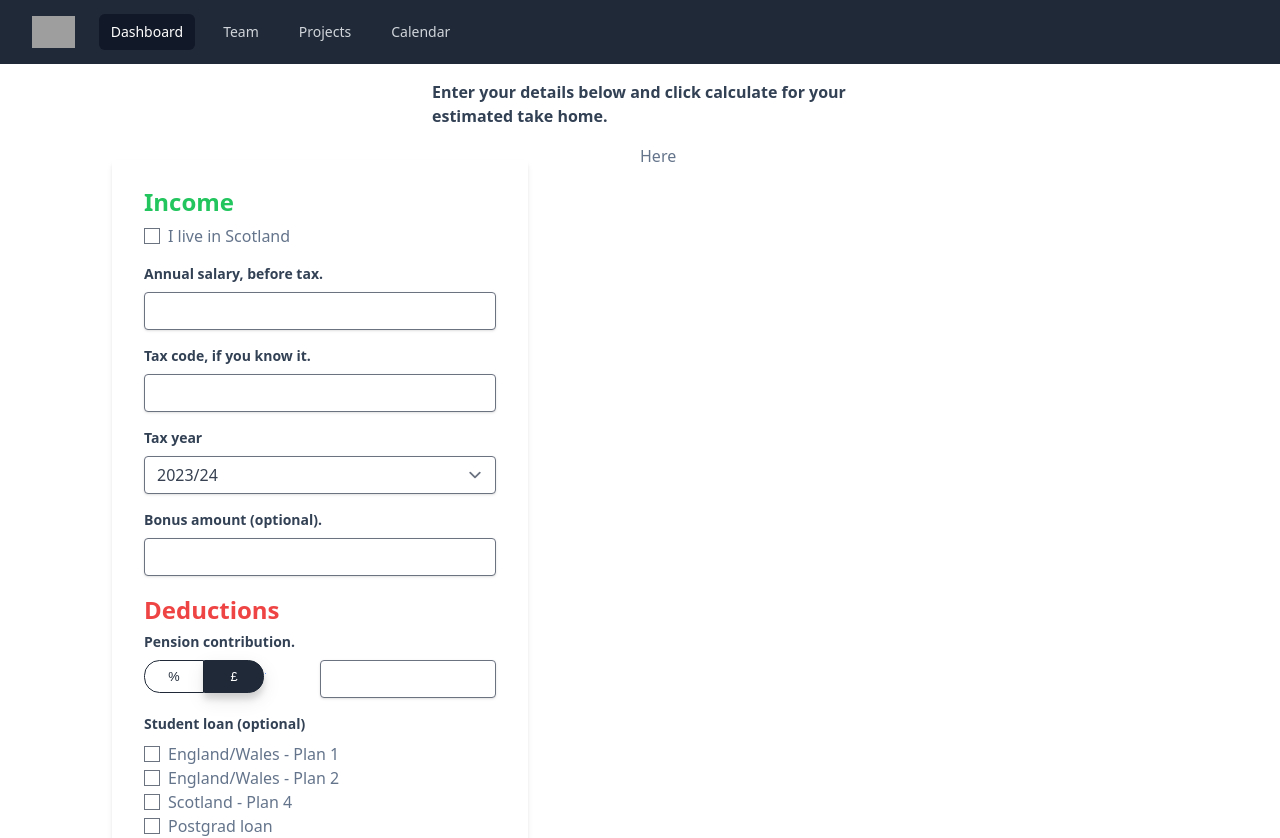
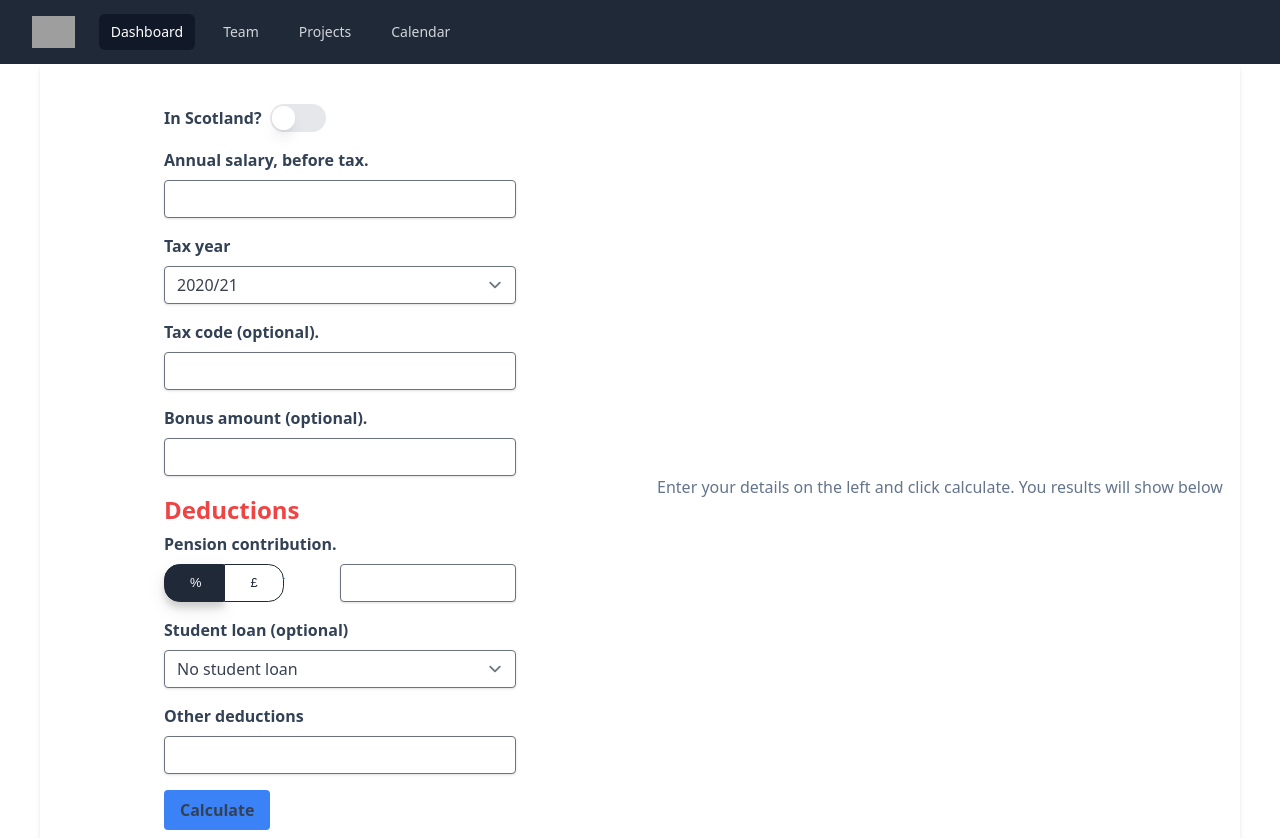
Before and after one commit to gwhi94/uktaxcalc, a React (Create React App) app in the folder uktaxcalcroot/: page / in a window 1280 px wide. Shown: the top 838 px of the page. Built offline with nearby package versions, Linux system fonts and the light colour scheme; grey boxes are pictures that could not be loaded.

Commit message:
Form validation

```diff
--- a/uktaxcalcroot/package.json
+++ b/uktaxcalcroot/package.json
@@ -10,6 +10,7 @@
     "@testing-library/user-event": "^13.5.0",
     "react": "^18.2.0",
     "react-dom": "^18.2.0",
+    "react-hook-form": "^7.47.0",
     "react-router-dom": "^6.17.0",
     "react-scripts": "5.0.1",
     "web-vitals": "^2.1.4"
--- a/uktaxcalcroot/src/App.js
+++ b/uktaxcalcroot/src/App.js
@@ -3,7 +3,6 @@ import Navbar from './Navigation/Navbar'
 import Form from './Form/Form'
 import './App.css';
 import "./index.css";
-import Output from './Output/Output';
 import CalculateOutput from './CalculateOutput/CalculateOutput';
 import { useEffect } from 'react';
 
@@ -21,19 +20,13 @@ function App() {
 
     <div>
       <Navbar />
-
-      <Output />
-
-      <div className='grid grid-cols-2'>
-        <Form />
-        <CalculateOutput />
+      <div className="main-content-container ml-auto mr-auto shadow-md rounded">
+        <div className='grid grid-cols-2'>
+          <Form />
+          <CalculateOutput />
+        </div>
       </div>
-
-
     </div>
-
-
-
   );
 }
 
--- a/uktaxcalcroot/src/CalculateOutput/CalculateOutput.js
+++ b/uktaxcalcroot/src/CalculateOutput/CalculateOutput.js
@@ -1,5 +1,8 @@
 export default function CalculateOutput(){
     return (
-        <div>Here</div>
+        <div className="flex justify-center items-center content-center">
+            Enter your details on the left and click calculate. You results will show below
+
+        </div>
     )
 }
--- a/uktaxcalcroot/src/Form/Form.js
+++ b/uktaxcalcroot/src/Form/Form.js
@@ -1,12 +1,29 @@
 import React, { useState } from 'react';
+import { Switch } from '@headlessui/react'
+import { useFormContext } from 'react-hook-form'
+import { FormProvider, useForm } from 'react-hook-form'
 
 export default function Form() {
+      const {
+        register,
+        handleSubmit,
+        watch,
+        formState: { errors },
+      } = useForm()
+
     const [formData, setFormData] = useState({
-        textInput: '',
+        salary: '',
+        taxCode: '',
+        bonus: '',
+        pensionAmt: '',
+        deductions: '',
         checkbox1: false,
         checkbox2: false,
-        dropdown: '2023/24',
+        dropdownYear: '2023/24',
+        dropdownLoan: 'noLoan',
     });
+
+    const methods = useForm();
 
     const handleChange = (e) => {
         const { name, value, type, checked } = e.target;
@@ -21,64 +38,66 @@ export default function Form() {
         setSelectedOptionPension(e.target.value);
     };
 
+    const [enabled, setEnabled] = useState(false);
+
+    const onSubmit = methods.handleSubmit(data => {
+        console.log(data);
+    })
+
     return (
         <div className="w-full max-w-md mx-auto p-4">
-            <form className="shadow-md rounded px-8 pt-6 pb-8 mb-4">
-
-                <h3 className='mb-1 font-semibold text-green-500'>Income</h3>
-
-                <div className="mb-4">
-                    <div>
-                        <div className="flex items-center">
-                            <input
-                                type="checkbox"
-                                id="checkbox0"
-                                name="checkbox0"
-                                className="mr-2 leading-tight"
-                                checked={formData.checkbox0}
-                                onChange={handleChange}
+            <FormProvider {...methods}>
+                <form className="rounded px-8 pt-6 pb-8 mb-4"
+                onSubmit={e => e.preventDefault()}
+                noValidate
+                >
+                    <div className="mb-4 flex items-center">
+                        <div className="mr-2 font-semibold text-slate-700 block text-gray-700 text-md font-bold" htmlFor="textInput">
+                            In Scotland?
+                        </div>
+                        <div className="grid place-items-center">
+                            <Switch
+                                checked={enabled}
+                                onChange={setEnabled}
+                                className={`${enabled ? 'bg-gray-800' : 'bg-gray-200'}
+          relative inline-flex h-[28px] w-[56px] shrink-0 cursor-pointer rounded-full border-2 border-transparent transition-colors duration-200 ease-in-out focus:outline-none focus-visible:ring-2  focus-visible:ring-white focus-visible:ring-opacity-75`}
+                            >
+                                <span className="sr-only">Use setting</span>
+                                <span
+                                    aria-hidden="true"
+                                    className={`${enabled ? 'translate-x-7' : 'translate-x-0'}
+            pointer-events-none inline-block h-[24px] w-[23px] transform rounded-full bg-white shadow-lg ring-0 transition duration-200 ease-in-out`}
                                 />
-                            <label htmlFor="plan1">I live in Scotland</label>
-                        </div>
+                            </Switch>
                         </div>
                     </div>
 
                     <div className="mb-4">
-                    <label className="font-semibold text-slate-700 block text-gray-700 text-sm font-bold mb-2" htmlFor="textInput">
+                        <label className="font-semibold text-slate-700 block text-gray-700 text-md font-bold mb-2" htmlFor="textInput">
                             Annual salary, before tax.
                         </label>
                         <input
                             className="shadow appearance-none border rounded w-full py-2 px-3 text-gray-700 leading-tight focus:outline-none focus:shadow-outline"
                             type="text"
-                        id="textInput"
-                        name="textInput"
+                            id="salary"
+                            name="salary"
                             value={formData.textInput}
                             onChange={handleChange}
+                            {...register('salary', {
+                                value:'',
+                                message:'required',
+                            })}
                         />
                     </div>
 
                     <div className="mb-4">
-                    <label className="font-semibold text-slate-700 block text-gray-700 text-sm font-bold mb-2" htmlFor="textInput">
-                        Tax code, if you know it.
-                    </label>
-                    <input
-                        className="shadow appearance-none border rounded w-full py-2 px-3 text-gray-700 leading-tight focus:outline-none focus:shadow-outline"
-                        type="text"
-                        id="textInput"
-                        name="textInput"
-                        value={formData.textInput}
-                        onChange={handleChange}
-                    />
-                </div>
-
-                <div className="mb-4">
-                    <label className="font-semibold text-slate-700 block text-gray-700 text-sm font-bold mb-2" htmlFor="dropdown">
+                        <label className="font-semibold text-slate-700 block text-gray-700 text-md font-bold mb-2" htmlFor="dropdown">
                             Tax year
                         </label>
                         <select
                             className="shadow appearance-none border rounded w-full py-2 px-3 text-gray-700 leading-tight focus:outline-none focus:shadow-outline"
-                        id="dropdown"
-                        name="dropdown"
+                            id="dropdownYear"
+                            name="dropdownYear"
                             value={formData.dropdown}
                             onChange={handleChange}
                         >
@@ -90,14 +109,29 @@ export default function Form() {
                     </div>
 
                     <div className="mb-4">
-                    <label className="font-semibold text-slate-700 block text-gray-700 text-sm font-bold mb-2" htmlFor="textInput">
+                        <label className="font-semibold text-slate-700 block text-gray-700 text-md font-bold mb-2" htmlFor="textInput">
+                            Tax code (optional).
+                        </label>
+                        <input
+                            className="shadow appearance-none border rounded w-full py-2 px-3 text-gray-700 leading-tight focus:outline-none focus:shadow-outline"
+                            type="text"
+                            id="taxCode"
+                            name="taxCode"
+                            value={formData.textInput}
+                            onChange={handleChange}
+                        />
+                    </div>
+
+
+                    <div className="mb-4">
+                        <label className="font-semibold text-slate-700 block text-gray-700 text-md font-bold mb-2" htmlFor="textInput">
                             Bonus amount (optional).
                         </label>
                         <input
                             className="shadow appearance-none border rounded w-full py-2 px-3 text-gray-700 leading-tight focus:outline-none focus:shadow-outline"
                             type="text"
-                        id="textInput"
-                        name="textInput"
+                            id="bonus"
+                            name="bonus"
                             value={formData.textInput}
                             onChange={handleChange}
                         />
@@ -106,18 +140,17 @@ export default function Form() {
                     <h3 className='mb-1 font-semibold text-red-500'>Deductions</h3>
 
                     <div className="mb-4">
-                    <label className="font-semibold text-slate-700 block text-gray-700 text-sm font-bold mb-2" htmlFor="textInput">
+                        <label className="font-semibold text-slate-700 block text-gray-700 text-md font-bold mb-2" htmlFor="textInput">
                             Pension contribution.
                         </label>
 
-
-                    <div className="mb-4 grid grid-cols-2 pension-control-wrapper">
+                        <div className="grid grid-cols-2 pension-control-wrapper items-center">
                             <div className="columns">
                                 <div className="column is-12">
                                     <div className="amt-percent-toggle">
-                                    <input type="radio" id="switch_left" name="switch_2" value="yes" />
+                                        <input type="radio" id="switch_left" name="switch_2" value="yes" checked />
                                         <label for="switch_left">%</label>
-                                    <input type="radio" id="switch_right" name="switch_2" value="no" checked />
+                                        <input type="radio" id="switch_right" name="switch_2" value="no" />
                                         <label for="switch_right">£</label>
                                     </div>
                                 </div>
@@ -125,77 +158,43 @@ export default function Form() {
                             <input
                                 className="shadow appearance-none border rounded w-full py-2 px-3 text-gray-700 leading-tight focus:outline-none focus:shadow-outline"
                                 type="text"
-                            id="textInput"
-                            name="textInput"
+                                id="pensionAmt"
+                                name="pensionAmt"
                                 value={formData.textInput}
                                 onChange={handleChange}
                             />
                         </div>
-
                     </div>
 
 
                     <div className="mb-4">
-                    <label className="font-semibold text-slate-700 block text-gray-700 text-sm font-bold mb-2">
+                        <label className="font-semibold text-slate-700 block text-gray-700 text-md font-bold mb-2" htmlFor="dropdown">
                             Student loan (optional)
                         </label>
-                    <div >
-                        <div className="flex items-center">
-                            <input
-                                type="checkbox"
-                                id="checkbox1"
-                                name="checkbox1"
-                                className="mr-2 leading-tight"
-                                checked={formData.checkbox1}
+                        <select
+                            className="shadow appearance-none border rounded w-full py-2 px-3 text-gray-700 leading-tight focus:outline-none focus:shadow-outline"
+                            id="dropdownLoan"
+                            name="dropdownLoan"
+                            value={formData.dropdown}
                             onChange={handleChange}
-                            />
-                            <label htmlFor="plan1">England/Wales - Plan 1</label>
-                        </div>
-                        <div className="flex items-center">
-                            <input
-                                type="checkbox"
-                                id="checkbox2"
-                                name="checkbox2"
-                                className="mr-2 leading-tight"
-                                checked={formData.checkbox2}
-                                onChange={handleChange}
-                            />
-                            <label htmlFor="plan2">England/Wales - Plan 2</label>
-                        </div>
-                        <div className="flex items-center">
-                            <input
-                                type="checkbox"
-                                id="checkbox3"
-                                name="checkbox3"
-                                className="mr-2 leading-tight"
-                                checked={formData.checkbox2}
-                                onChange={handleChange}
-                            />
-                            <label htmlFor="plan4">Scotland - Plan 4</label>
-                        </div>
-                        <div className="flex items-center">
-                            <input
-                                type="checkbox"
-                                id="checkbox4"
-                                name="checkbox4"
-                                className="mr-2 leading-tight"
-                                checked={formData.checkbox2}
-                                onChange={handleChange}
-                            />
-                            <label htmlFor="plan5">Postgrad loan</label>
-                        </div>
-                    </div>
+                        >
+                            <option value="noLoan">No student loan</option>
+                            <option value="plan1">England/Wales - Plan 1</option>
+                            <option value="plan2">England/Wales - Plan 2</option>
+                            <option value="plan3">Scotland - Plan 4</option>
+                            <option value="plan4">Postgrad loan</option>
+                        </select>
                     </div>
 
                     <div className="mb-4">
-                    <label className="font-semibold text-slate-700 block text-gray-700 text-sm font-bold mb-2" htmlFor="textInput">
-                        Other deductions.
+                        <label className="font-semibold text-slate-700 block text-gray-700 text-md font-bold mb-2" htmlFor="textInput">
+                            Other deductions
                         </label>
                         <input
                             className="shadow appearance-none border rounded w-full py-2 px-3 text-gray-700 leading-tight focus:outline-none focus:shadow-outline"
                             type="text"
-                        id="textInput"
-                        name="textInput"
+                            id="deductions"
+                            name="deductions"
                             value={formData.textInput}
                             onChange={handleChange}
                         />
@@ -207,16 +206,13 @@ export default function Form() {
                         <button
                             className="bg-blue-500 hover:bg-blue-700 text-slate-700 font-bold py-2 px-4 rounded focus:outline-none focus:shadow-outline"
                             type="button"
+                            onClick={onSubmit}
                         >
                             Calculate
                         </button>
                     </div>
                 </form >
+            </FormProvider>
         </div >
-
-
-
-
-
     );
 }
--- a/uktaxcalcroot/src/Output/Output.js
+++ /dev/null
@@ -1,7 +0,0 @@
-export default function Output(){
-    return (
-        <div className="w-full max-w-md mx-auto p-4">
-            <p className="font-semibold text-slate-700">Enter your details below and click calculate for your estimated take home.</p>
-        </div>
-    )
-}
--- a/uktaxcalcroot/src/index.css
+++ b/uktaxcalcroot/src/index.css
@@ -2,7 +2,15 @@
 @tailwind components;
 @tailwind utilities;
 
-h3{font-size: x-large;}
+h3 {
+    font-size: x-large;
+}
+
+@media only screen and (min-width: 992px) {
+    .main-content-container {
+        max-width: 1200px;
+    }
+}
 
 .amt-percent-toggle input {
     clip: rect(0, 0, 0, 0);
@@ -11,13 +19,15 @@ h3{font-size: x-large;}
     border: 0;
     overflow: hidden;
 }
-.amt-percent-toggle input:checked + label {
+
+.amt-percent-toggle input:checked+label {
     background: #3ec1b6;
     background: #1f2937;
     color: white;
     font-weight: 500;
     box-shadow: 0 7px 20px rgba(0, 0, 0, 0.09), 0 6px 6px rgba(0, 0, 0, 0.13);
 }
+
 .amt-percent-toggle label {
     display: inline-block;
     width: 60px;
@@ -26,17 +36,20 @@ h3{font-size: x-large;}
     text-align: center;
     font-family: "Quicksand", sans-serif;
     font-size: 0.8rem;
-    padding: 6px 6px;
+    padding: 8px 25px;
     float: left;
     transition: all 0.1s ease-in-out;
 }
+
 .amt-percent-toggle label:hover {
     cursor: pointer;
 }
+
 .amt-percent-toggle label:first-of-type {
     border-radius: 15.5px 0 0 15.5px;
     border: 1px solid #1f2937;
 }
+
 .amt-percent-toggle label:last-of-type {
     border-radius: 0 15.5px 15.5px 0;
     border: 1px solid #1f2937;
```
Also changed, not shown: 1 other file (tests, documents, lock files or other folders). Lines whose indentation alone changed are shown as unchanged.
